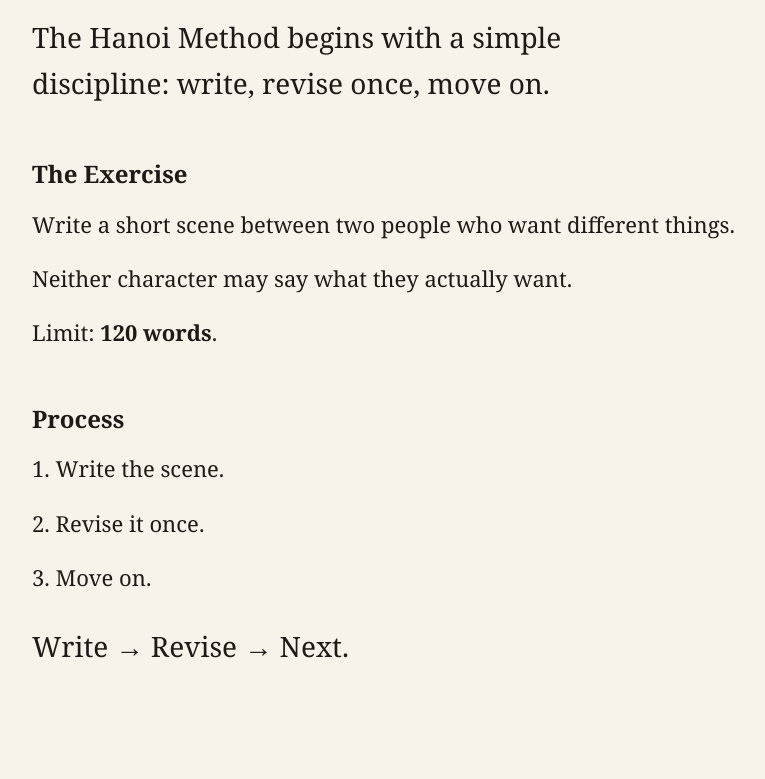
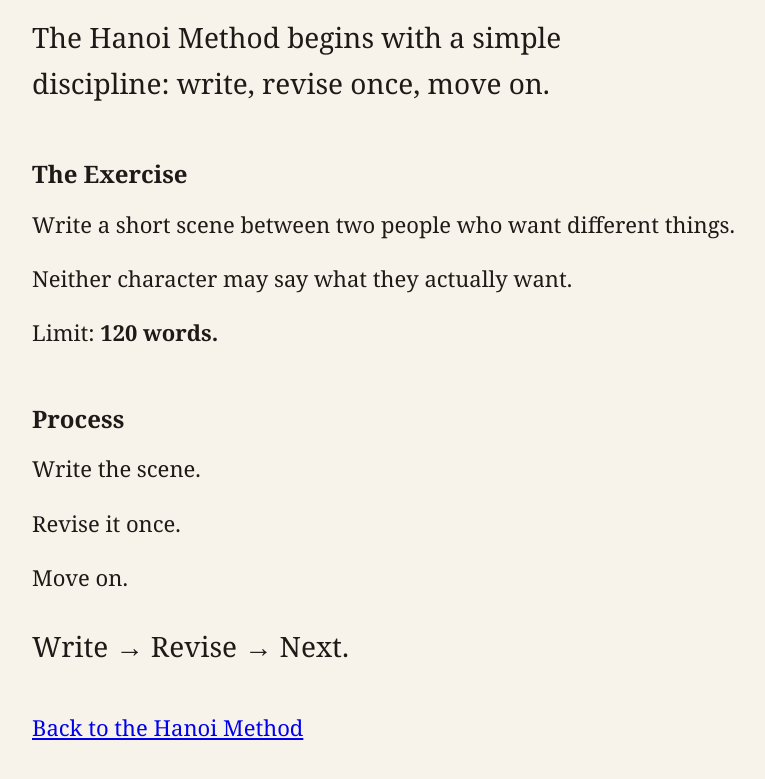
Before and after one commit to bennykaker/hanoi-method, a plain HTML site: page exercise.html in a window 1280 px wide. Shown: the part 149-928 px from the top of the page, without its empty margins (228-993 px from the left). Drawn offline with Linux system fonts and the light colour scheme.

Commit message:
add first exercise page

```diff
--- a/exercise.html
+++ b/exercise.html
@@ -16,6 +16,8 @@
 The Hanoi Method begins with a simple discipline: write, revise once, move on.
 </p>
 
+<section>
+
 <h2>The Exercise</h2>
 
 <p>
@@ -27,25 +29,35 @@ Neither character may say what they actually want.
 </p>
 
 <p>
-Limit: <strong>120 words</strong>.
+Limit: <strong>120 words.</strong>
 </p>
+
+</section>
+
+<section>
 
 <h2>Process</h2>
 
 <p>
-1. Write the scene.
+Write the scene.
 </p>
 
 <p>
-2. Revise it once.
+Revise it once.
 </p>
 
 <p>
-3. Move on.
+Move on.
 </p>
+
+</section>
 
 <p class="loop">
 Write → Revise → Next.
+</p>
+
+<p>
+<a href="index.html">Back to the Hanoi Method</a>
 </p>
 
 </main>
```
